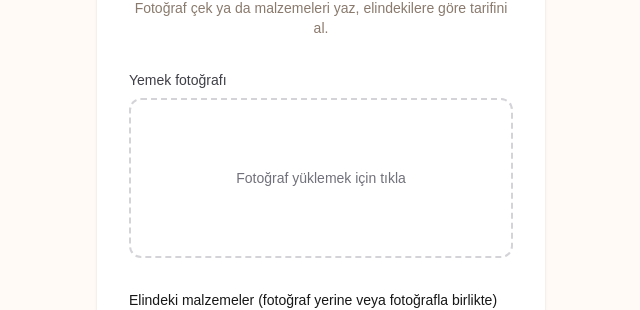
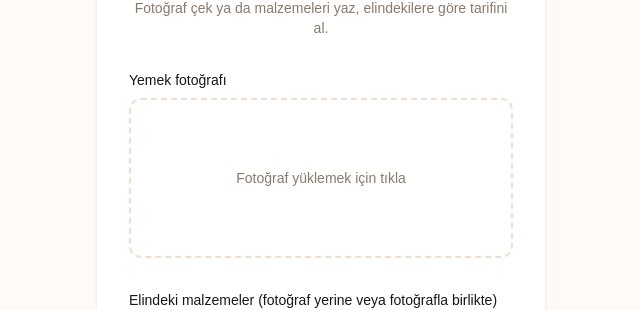
Before and after one commit to Kocayilmaz/cooksnap, a Next.js app: page / in a window 1280 px wide. Shown: the part 163-473 px from the top of the page, without its empty margins (319-959 px from the left). Built offline with nearby package versions, Linux system fonts and the light colour scheme.

Commit message:
PhotoUpload: zinc-300/500/50 yerine DESIGN.md surface token'larini kullan

```diff
--- a/components/PhotoUpload.tsx
+++ b/components/PhotoUpload.tsx
@@ -25,10 +25,10 @@ export default function PhotoUpload({ onPhotoSelected }: PhotoUploadProps) {
 
   return (
     <div className="flex flex-col gap-2">
-      <span className="text-sm font-medium text-zinc-700 dark:text-zinc-300">
+      <span className="text-sm font-medium text-foreground dark:text-zinc-300">
         Yemek fotoğrafı
       </span>
-      <label className="flex h-40 w-full cursor-pointer flex-col items-center justify-center overflow-hidden rounded-xl border-2 border-dashed border-zinc-300 text-sm text-zinc-500 hover:bg-zinc-50 dark:border-zinc-700 dark:text-zinc-400 dark:hover:bg-zinc-900">
+      <label className="flex h-40 w-full cursor-pointer flex-col items-center justify-center overflow-hidden rounded-xl border-2 border-dashed border-surface-border text-sm text-surface-text-muted hover:bg-surface-warm dark:border-zinc-700 dark:text-zinc-400 dark:hover:bg-zinc-900">
         {preview ? (
           <Image
             src={preview}
```
